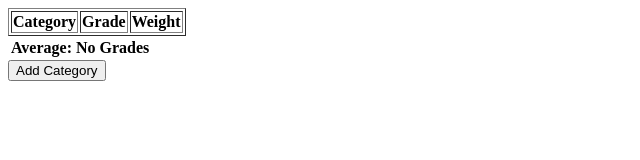
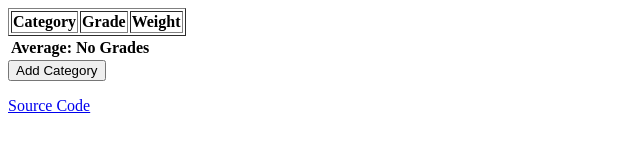
Before and after one commit to CodeOverloaded/Grade-Javascript, a plain HTML site: page index.html in a window 1280 px wide. Shown: the whole page, without its empty margins (0-640 px from the left). Drawn offline with Linux system fonts and the light colour scheme.

Commit message:
Update index.html

```diff
--- a/index.html
+++ b/index.html
@@ -140,5 +140,6 @@
 </form>
 <script type = "text/javascript">
 </script>
+<p> <a href="https://github.com/CodeOverloaded/Grade-Javascript"> Source Code </a></p>
 </body>
 </html>
```
